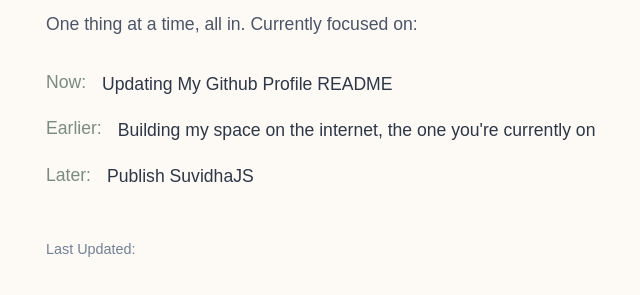
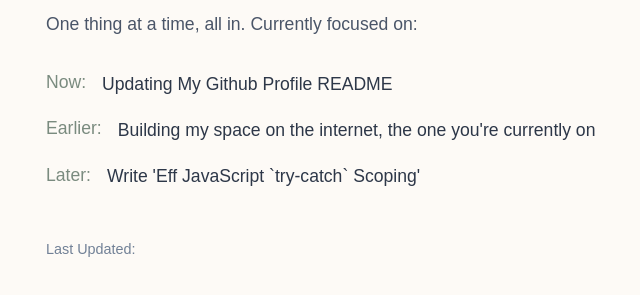
Before and after one commit to ishwar00/ishwarstuff, a Gatsby site: page /lately in a window 1280 px wide. Shown: the part 259-554 px from the top of the page, without its empty margins (269-909 px from the left). Built offline with nearby package versions, Linux system fonts and the light colour scheme; Gatsby itself is replaced by a stand-in of ours.

Commit message:
chore: change Later section

```diff
--- a/src/pages/lately.tsx
+++ b/src/pages/lately.tsx
@@ -31,7 +31,7 @@ const LatelyPage = ({ data }) => {
           </div>
           <div className={styles.activity}>
             <span className={styles.bullet}>Later:</span>
-            Publish SuvidhaJS
+            Write 'Eff JavaScript `try-catch` Scoping'
           </div>
         </div>
 
```
